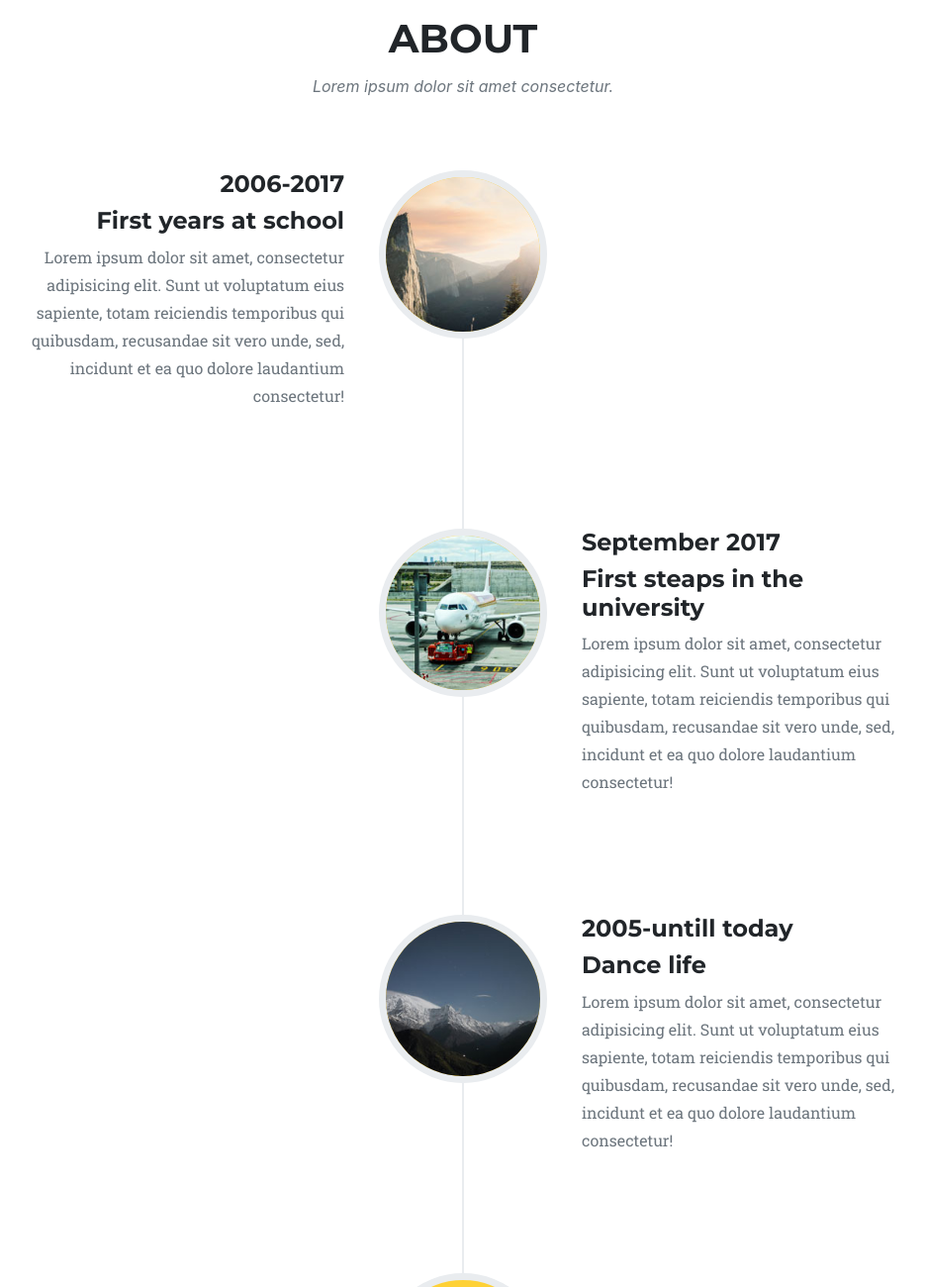
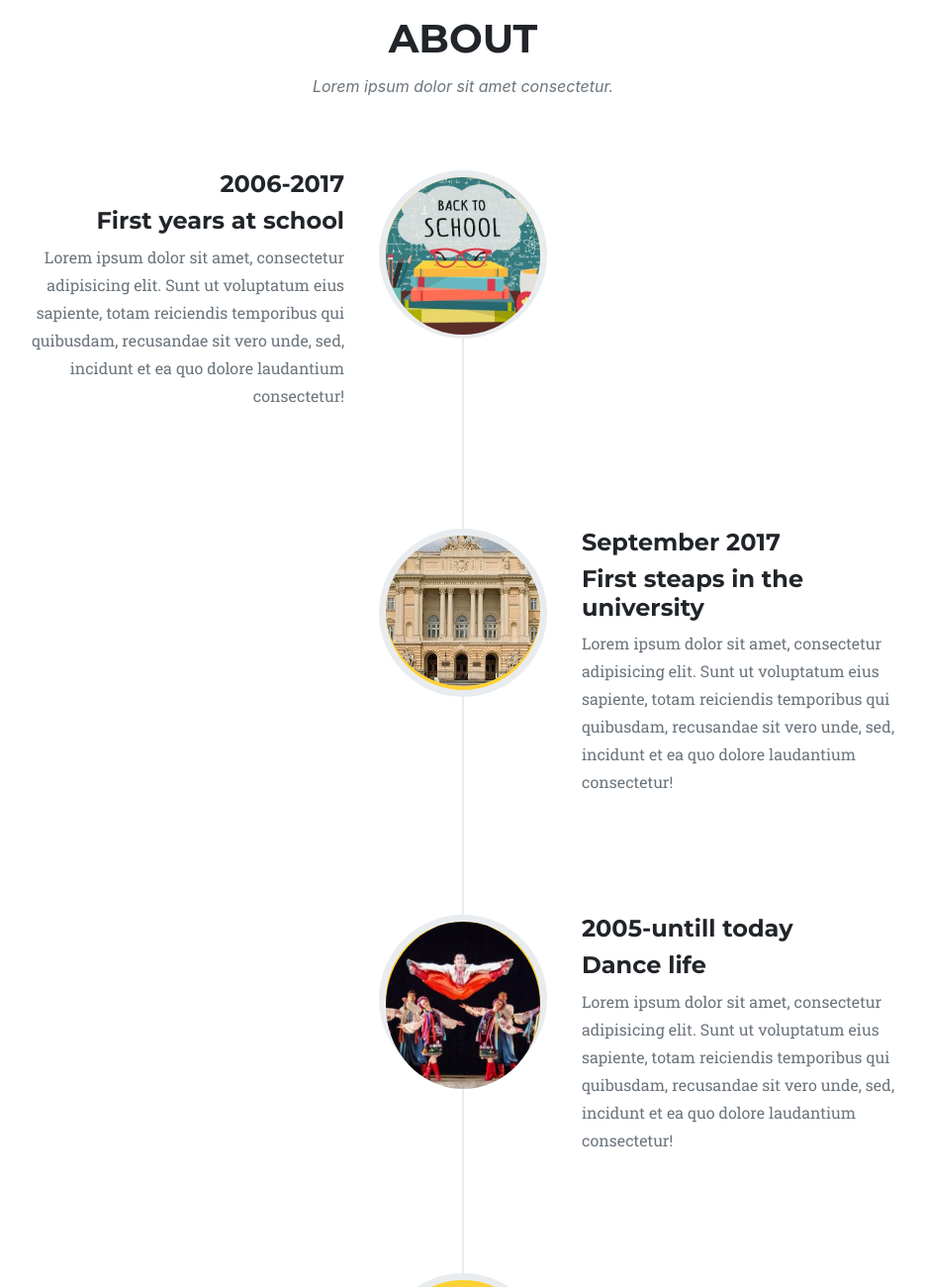
Before and after one commit to AndriyPlekan/Busines_card, a plain HTML site: page index.html in a window 1280 px wide. Shown: the part 1629-2929 px from the top of the page at 99% size, without its empty margins (172-1107 px from the left). Drawn offline with Linux system fonts and the light colour scheme; a web font is replaced by a local one.

Commit message:
Added new photoes (#6)

```diff
--- a/index.html
+++ b/index.html
@@ -132,7 +132,7 @@
           <ul class="timeline">
             <li>
               <div class="timeline-image">
-                <img class="rounded-circle img-fluid" src="img/about/1.jpg" alt="">
+                <img class="rounded-circle img-fluid" src="img/about/school.jpg" alt="">
               </div>
               <div class="timeline-panel">
                 <div class="timeline-heading">
@@ -146,7 +146,7 @@
             </li>
             <li class="timeline-inverted">
               <div class="timeline-image">
-                <img class="rounded-circle img-fluid" src="img/about/2.jpg" alt="">
+                <img class="rounded-circle img-fluid" src="img/about/univer.jpg" alt="">
               </div>
               <div class="timeline-panel">
                 <div class="timeline-heading">
@@ -161,7 +161,7 @@
 
             <li class="timeline-inverted">
               <div class="timeline-image">
-                <img class="rounded-circle img-fluid" src="img/about/4.jpg" alt="">
+                <img class="rounded-circle img-fluid" src="img/about/dance.jpg" alt="">
               </div>
               <div class="timeline-panel">
                 <div class="timeline-heading">
```
Also changed, not shown: img/about/dance.jpg (added), img/about/school.jpg (added), img/about/univer.jpg (added).
